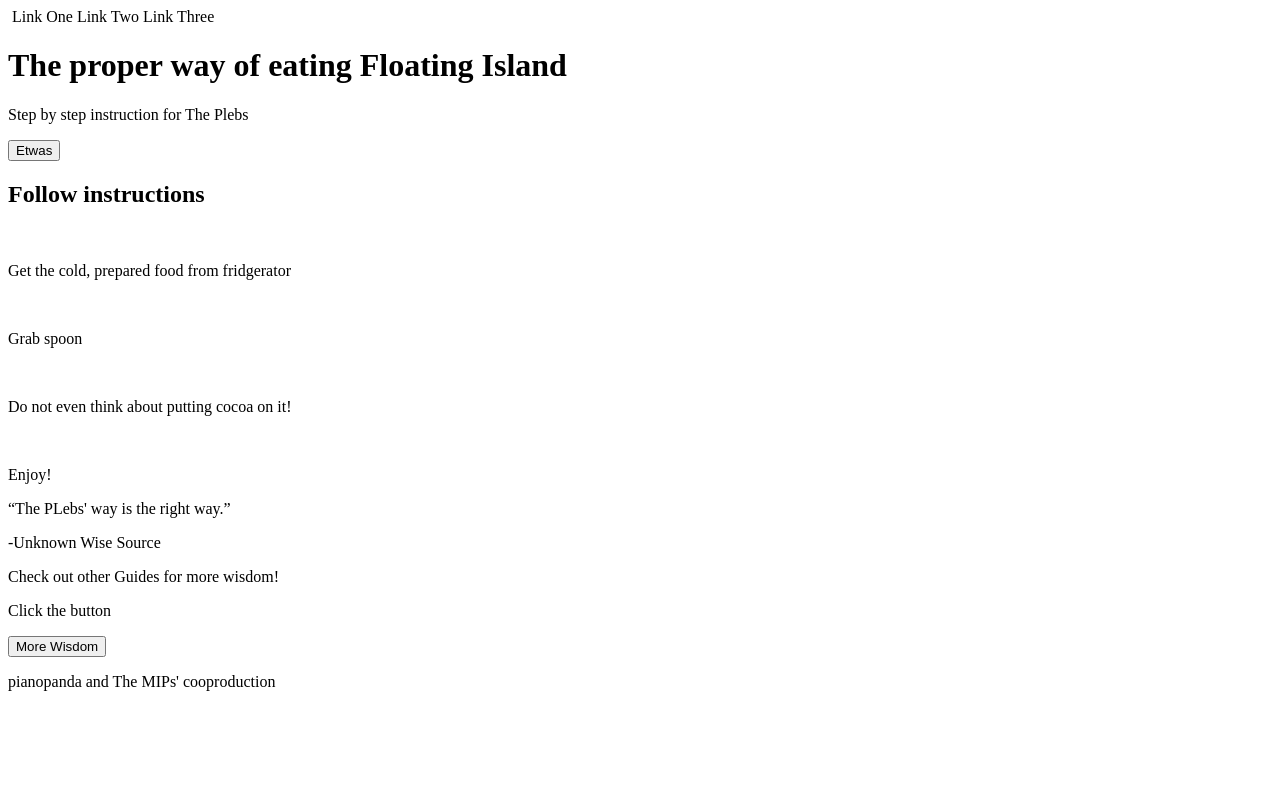
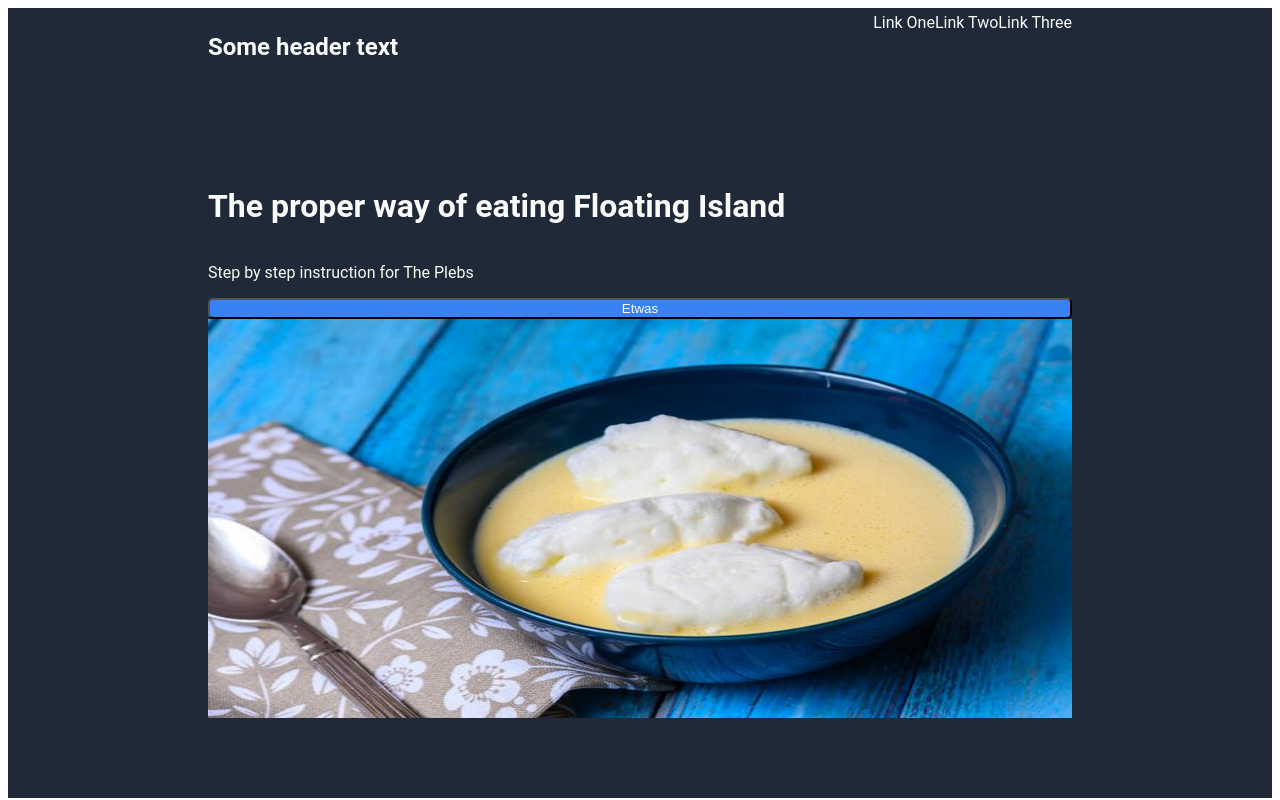
Before and after one commit to pianopanda95/landing-page, a plain HTML site: page index.html in a window 1280 px wide. Shown: the top 800 px of the page. Drawn offline with Linux system fonts and the light colour scheme.

Commit message:
start stylesheet

```diff
--- a/index.html
+++ b/index.html
@@ -8,8 +8,8 @@
 
 <body>
     <div class="header">
-        <img>
-        <a>Link One</a>
+        <h2>Some header text</h2>
+        <a id="link-one">Link One</a>
         <a>Link Two</a>
         <a>Link Three</a>
     </div>
@@ -18,7 +18,7 @@
         <h1>The proper way of eating Floating Island</h1>
         <p>Step by step instruction for The Plebs</p>
         <button>Etwas</button>
-        <img>
+        <img id="madartej" src="./floating-island-s.jpg">
     </div>
 
     <div class="second container">
--- a/style.css
+++ b/style.css
@@ -0,0 +1,41 @@
+body {
+    font-family: Roboto, Georgia, 'Times New Roman', Times, serif;
+
+}
+
+.header, .first {
+    background-color: #1f2937;
+    color: #f9faf8;
+    display: flex;
+    padding: 5px 200px 80px 200px;
+}
+
+#link-one {
+    margin-left: auto;
+}
+
+.first {
+    flex-flow: column wrap;
+
+}
+
+#madartej {
+    justify-self: flex-end;
+}
+
+
+
+
+
+
+
+button{
+    background-color: #3882f6;
+    color: white;
+    border-radius: 5px;
+}
+
+
+.third {
+    background-color: #e5e7eb;
+}
```
Also changed, not shown: floating-island-s.jpg (added).
